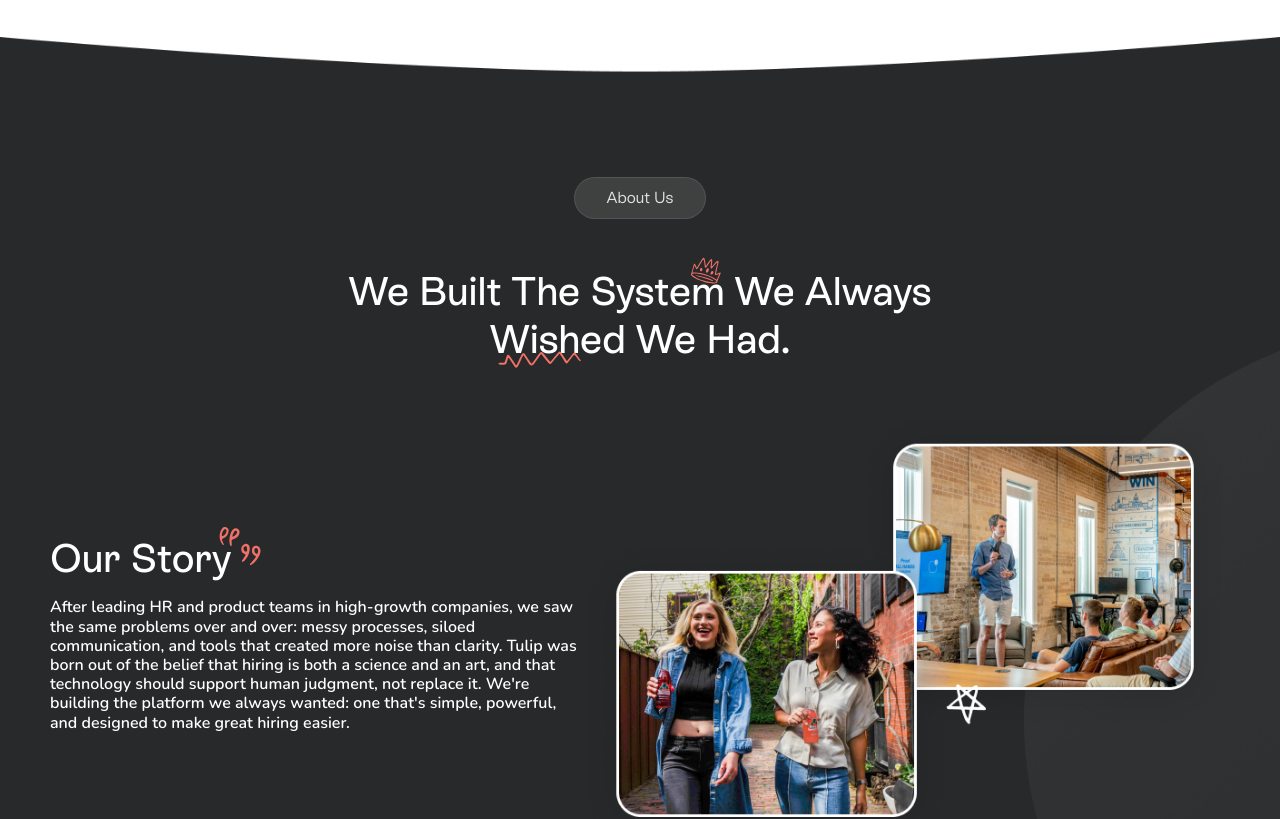
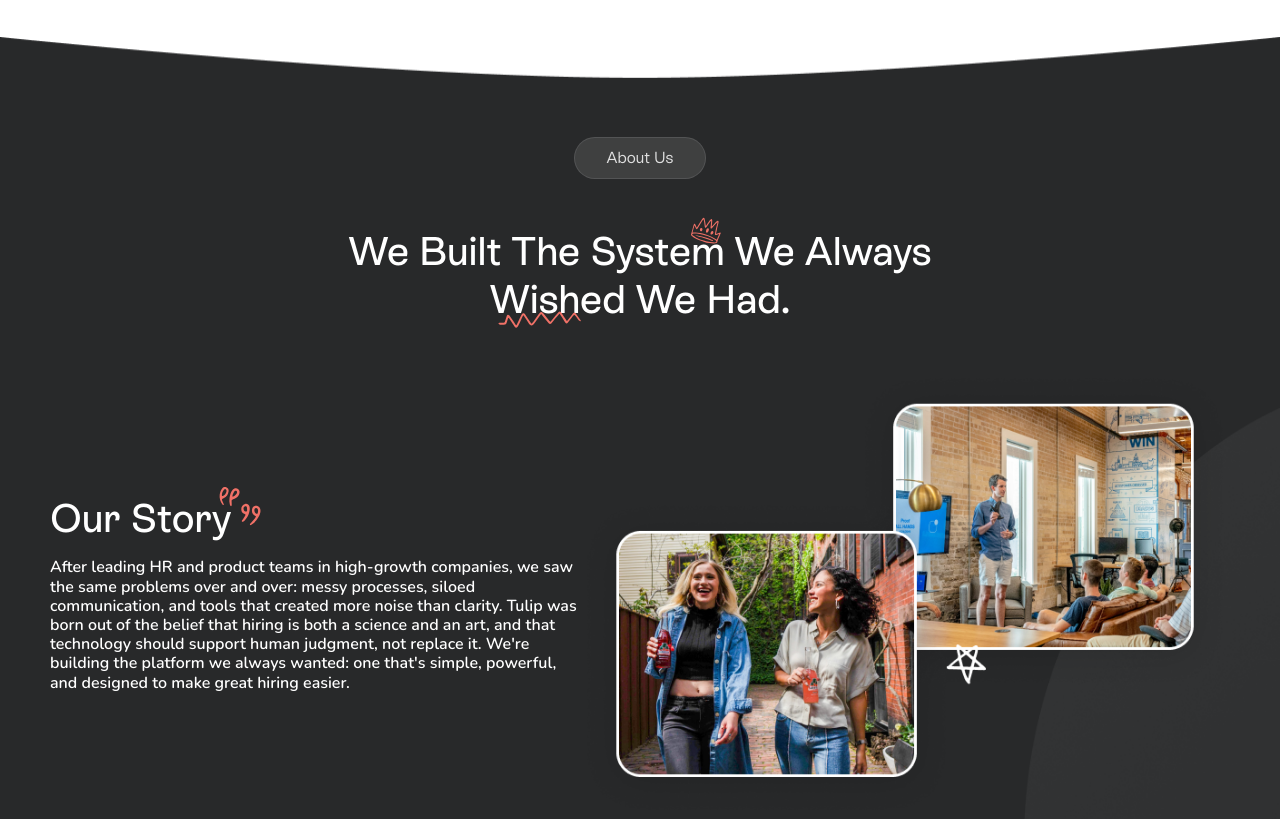
Before and after one commit to Ayesha-ehsan905/TulipHCM, a Next.js app: page / in a window 1280 px wide. Shown: the part 3640-4459 px from the top of the page. Built offline with nearby package versions, Linux system fonts and the light colour scheme.

Commit message:
HRT-2:Screen size issue fixed

```diff
--- a/src/app/globals.css
+++ b/src/app/globals.css
@@ -148,3 +148,14 @@
     display: flex;
   }
 }
+
+.about-us-bg-img {
+  height: 130vh;
+
+}
+
+@media (min-height: 853px) {
+  .about-us-bg-img {
+    height: 100vh;
+  }
+}
--- a/src/components/AboutUs.tsx
+++ b/src/components/AboutUs.tsx
@@ -6,18 +6,18 @@
   return (
     <div className="relative w-full overflow-hidden mt-40  " id="About">
       {/* Pink background curve image */}
-      <div className="w-[100vw] h-[110vh]  bg-primary lg:bg-transparent">
+      <div className="w-[100vw] h-[130vh]  bg-primary lg:bg-transparent about-us-bg-img">
         <Image
           src="/images/About-us.png"
           alt="Pink Curve Background"
           width={1448}
           height={600}
-          className="w-[100vw] h-[110vh] hidden lg:block"
+          className="w-[100vw] h-[130vh] hidden lg:block about-us-bg-img"
           priority
         />
       </div>
       {/* Content on top */}
-      <div className="absolute inset-0 z-10 flex flex-col items-center mt-15 px-5 lg:px-0 lg:mt-35 ">
+      <div className="absolute inset-0 z-10 flex flex-col items-center mt-15 px-5 lg:px-0 lg:mt-25 2xl:mt-35 ">
         <div className="flex flex-col justify-center items-center gap-12   ">
           <div className=" text-center  border text-base  bg-light-gray-transparent text-light-gray border-light-gray-transparent rounded-[80px] px-8 py-2 font-normal">
             About Us{" "}
```
